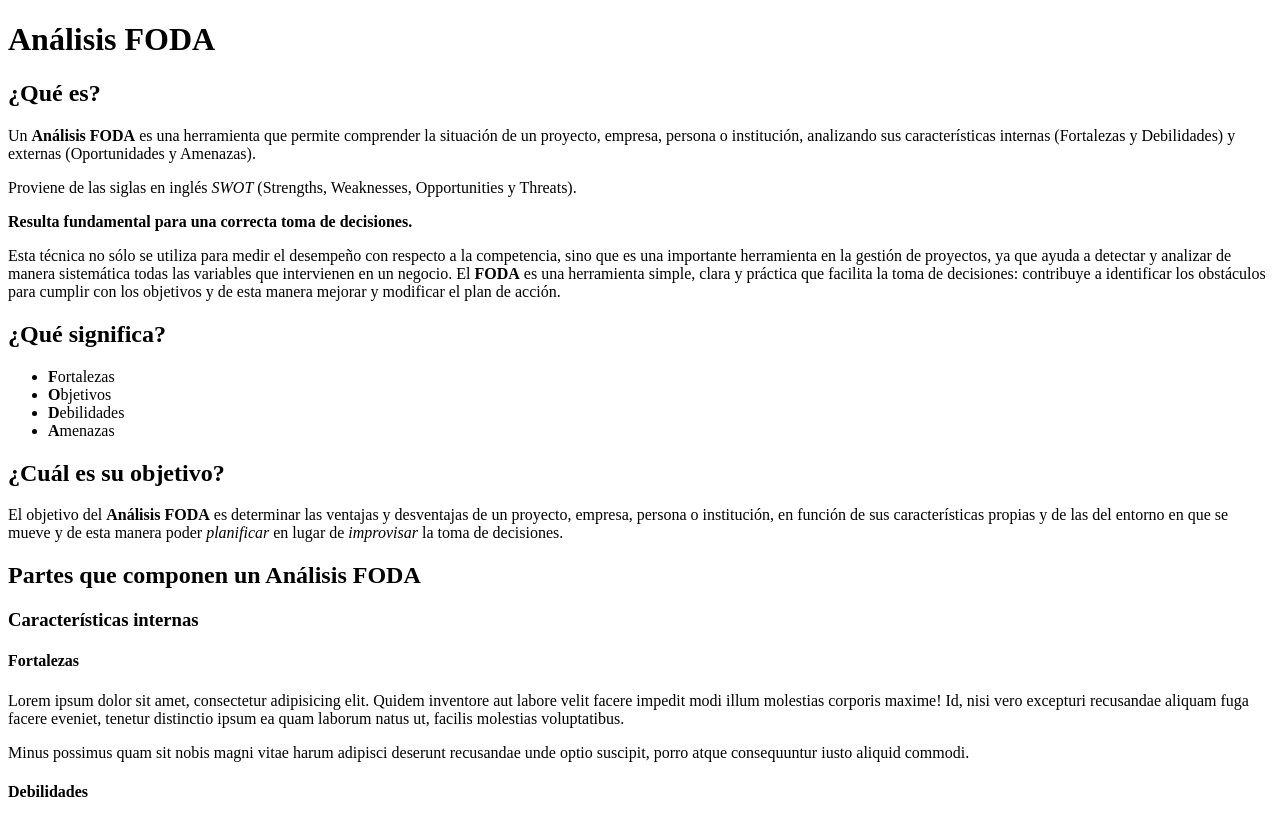
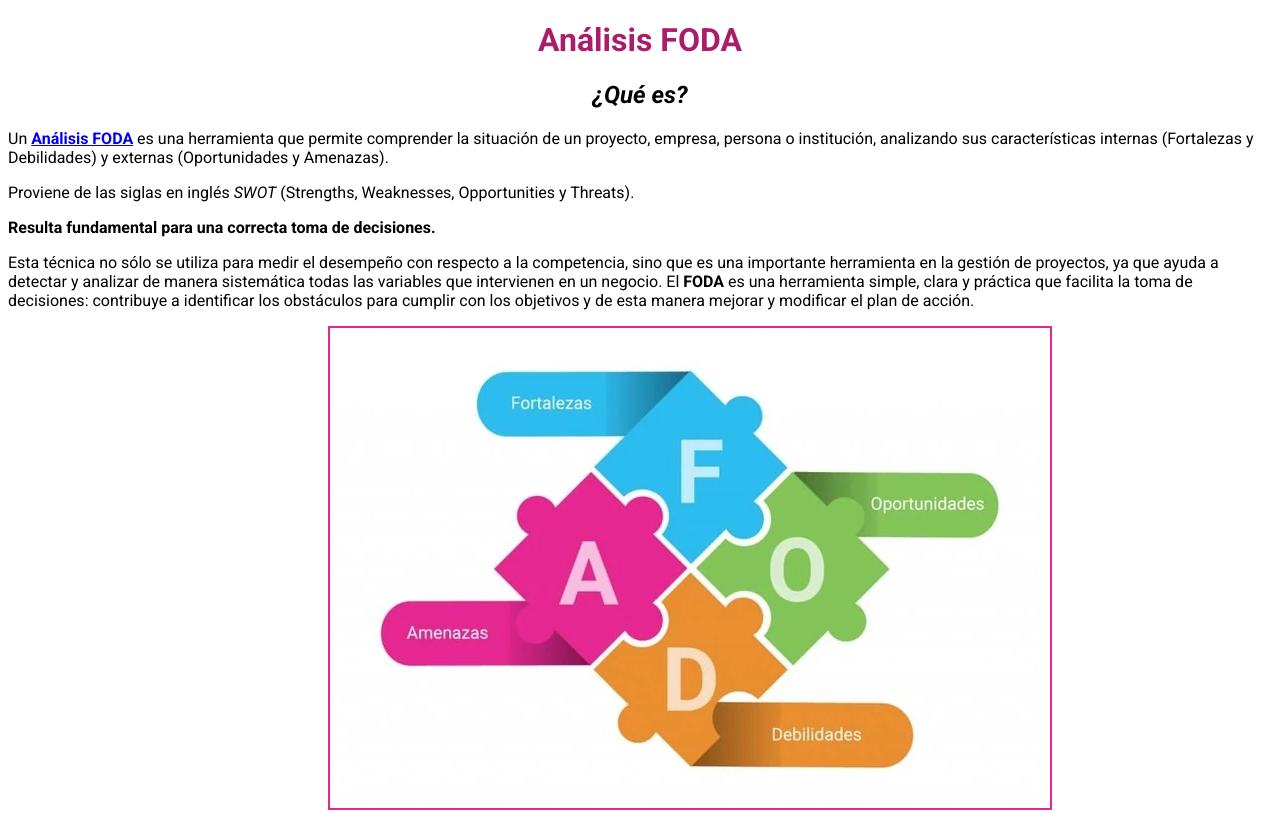
Before and after one commit to SofiaDeAlessandre/desafio-02, a website built with Vite: page index.html in a window 1280 px wide. Shown: the top 813 px of the page. Built offline with nearby package versions, Linux system fonts and the light colour scheme.

Commit message:
se añadieron imágenes y estilos generales

```diff
--- a/index.html
+++ b/index.html
@@ -3,15 +3,18 @@
   <head>
     <meta charset="UTF-8" />
     <meta name="viewport" content="width=device-width, initial-scale=1.0" />
+    <link rel="preconnect" href="https://fonts.googleapis.com">
+<link rel="preconnect" href="https://fonts.gstatic.com" crossorigin>
+<link href="https://fonts.googleapis.com/css2?family=Roboto:ital,wght@0,100;0,300;0,400;0,500;0,700;0,900;1,100;1,300;1,400;1,500;1,700;1,900&display=swap" rel="stylesheet">
     <title>Desafío 2</title>
   </head>
   <body>
-    <h1>Análisis FODA</h1>
+    <h1 class="titulo">Análisis FODA</h1>
 
-    <h2>¿Qué es?</h2>
+    <h2 class="subtitulo">¿Qué es?</h2>
 
     <p>
-      Un <b>Análisis FODA</b> es una herramienta que permite comprender la
+      Un <a target="_blank" href="https://es.wikipedia.org/wiki/An%C3%A1lisis_FODA"><b>Análisis FODA</b></a> es una herramienta que permite comprender la
       situación de un proyecto, empresa, persona o institución, analizando sus
       características internas (Fortalezas y Debilidades) y externas
       (Oportunidades y Amenazas).
@@ -35,8 +38,8 @@
       contribuye a identificar los obstáculos para cumplir con los objetivos y
       de esta manera mejorar y modificar el plan de acción.
     </p>
-
-    <h2>¿Qué significa?</h2>
+    <img class="img" src="images/analisis-FODA.webp" alt="imágen instructiva de significado de FODA">
+    <h2 class="subtitulo">¿Qué significa?</h2>
     <ul>
       <li><b>F</b>ortalezas</li>
       <li><b>O</b>bjetivos</li>
@@ -44,7 +47,7 @@
       <li><b>A</b>menazas</li>
     </ul>
 
-    <h2>¿Cuál es su objetivo?</h2>
+    <h2 class="subtitulo">¿Cuál es su objetivo?</h2>
 
     <p>
       El objetivo del <b>Análisis FODA</b> es determinar las ventajas y
@@ -54,9 +57,11 @@
       de decisiones.
     </p>
 
-    <h2>Partes que componen un Análisis FODA</h2>
+    <h2 class="subtitulo">Partes que componen un Análisis FODA</h2>
 
-    <h3>Características internas</h3>
+    <img class="img" src="images/analisis-FODA-descripcion.webp">
+
+    <h3 class="subtitulo-h3">Características internas</h3>
 
     <h4>Fortalezas</h4>
 
@@ -84,7 +89,7 @@
       in incidunt aperiam dolorem.
     </p>
 
-    <h3>Características externas</h3>
+    <h3 class="subtitulo-h3">Características externas</h3>
 
     <h4>Oportunidades</h4>
 
--- a/style.css
+++ b/style.css
@@ -0,0 +1,22 @@
+body {
+  font-family: "Roboto", sans-serif;
+}
+.titulo {
+  color: rgb(170, 29, 106);
+  text-align: center;
+}
+.subtitulo {
+  font-style: italic;
+  text-align: center;
+}
+.img {
+  border: 2px solid rgb(230 39 145);
+  margin-left: 320px;
+}
+ul {
+margin-left: 600px;
+}
+.subtitulo-h3 {
+  font-style: italic;
+  color: rgb(170, 29, 106) ;
+}
```
Also changed, not shown: public/images/analisis-FODA-descripcion.webp (added), public/images/analisis-FODA.webp (added).
